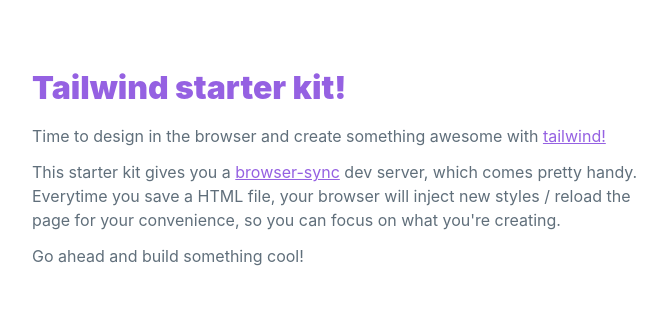
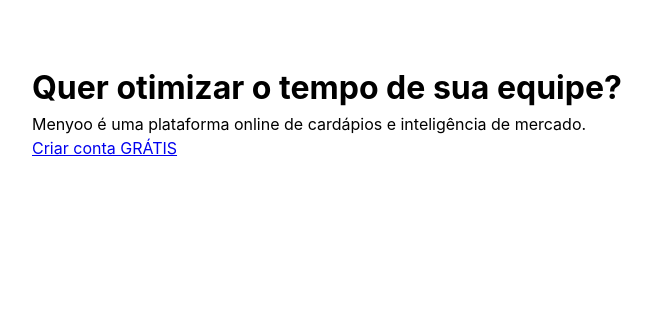
Before and after one commit to menyoo-me/menyoo-website, a website: page dist/index.html in a window 1280 px wide. Shown: the whole page, without its empty margins (304-971 px from the left). Drawn offline with Linux system fonts and the light colour scheme.

Commit message:
init texts

```diff
--- a/dist/index.html
+++ b/dist/index.html
@@ -4,22 +4,15 @@
   <meta charset="UTF-8">
   <meta name="viewport" content="width=device-width, initial-scale=1.0">
   <meta http-equiv="X-UA-Compatible" content="ie=edge">
-    <title>Tailwind Starter</title>
+  <title>Menyoo</title>
   <link rel="stylesheet" type="text/css" href="./css/styles.css">
 </head>
 
 <body class="font-sans leading-normal">
   <div class="container max-w-md mx-auto py-16 px-4">
-        <h1 class="text-purple mb-3 font-black hover:text-purple-dark">Tailwind starter kit!</h1>
-        <div class="text-grey-darker">
-            <p class="mb-3">Time to design in the browser and create something awesome with
-                <a class="text-purple hover:text-purple-dark" href="https://www.tailwindcss.com/">tailwind!</a>
-            </p>
-            <p class="mb-3">This starter kit gives you a
-                <a class="text-purple hover:text-purple-dark" href="https://www.browsersync.io/">browser-sync</a> dev server, which comes pretty handy. Everytime you save a HTML file, your browser will
-                inject new styles / reload the page for your convenience, so you can focus on what you're creating.</p>
-            <p>Go ahead and build something cool!</p>
-        </div>
+    <h1>Quer otimizar o tempo de sua equipe?</h1>
+    <p>Menyoo é uma plataforma online de cardápios e inteligência de mercado.</p>
+    <a href="http://menuqr.com/">Criar conta GRÁTIS</a>
   </div>
 </body>
 
```
Lines whose indentation alone changed are shown as unchanged.
